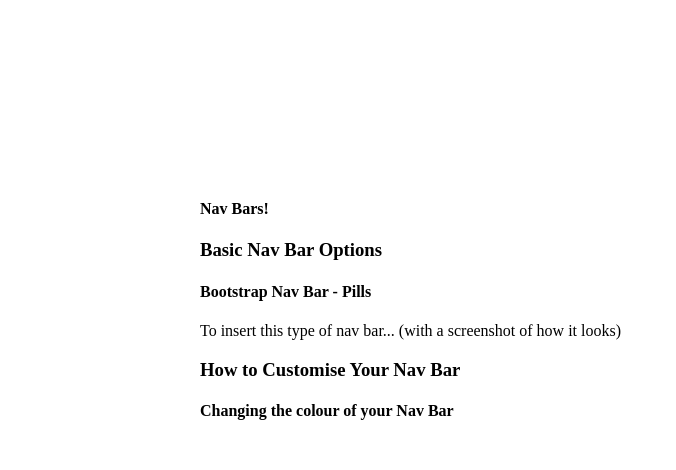
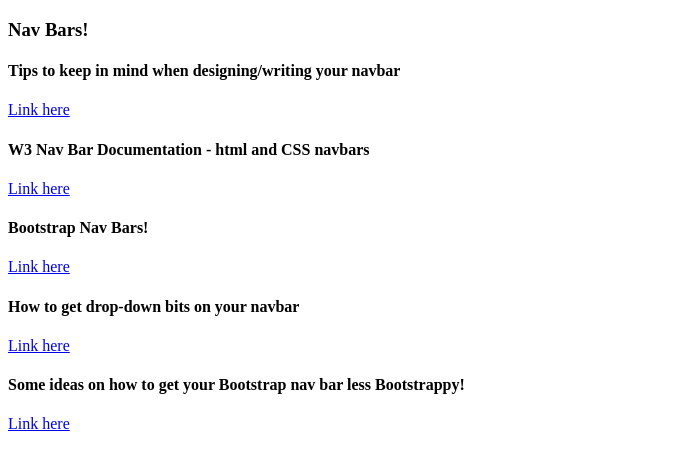
Before and after one commit to Keep-Calm-and-Carry-on-Coding/Coding-Tips, a plain HTML site: page navbars.html in a window 1280 px wide. Shown: the whole page, without its empty margins (0-676 px from the left). Drawn offline with Linux system fonts and the light colour scheme.

Commit message:
Updated with Resources

```diff
--- a/navbars.html
+++ b/navbars.html
@@ -1,16 +1,24 @@
 <!DOCTYPE html>
 <head>
-  <link rel='stylesheet' style='text/css' href='css.css'>
 </head>
 
 <body>
-<h4> Nav Bars! </h4>
-<h3> Basic Nav Bar Options </h3>
-<h4> Bootstrap Nav Bar - Pills </h4>
-<p> To insert this type of nav bar... (with a screenshot of how it looks) </p>
+<h3> Nav Bars! </h3>
 
-<h3>How to Customise Your Nav Bar </h3>
-<h4> Changing the colour of your Nav Bar </h4>
+<h4> Tips to keep in mind when designing/writing your navbar </h4>
+<a href="http://blog.usabilla.com/5-expert-tips-for-improving-your-navigation-menu/"> Link here </a>
+<br>
+<h4> W3 Nav Bar Documentation - html and CSS navbars </h4>
+<a href="http://www.w3schools.com/css/css_navbar.asp"> Link here </a>
+<br>
+<h4> Bootstrap Nav Bars!</h4>
+<a href="https://getbootstrap.com/components/#navbar"> Link here </a>
+<br>
+<h4> How to get drop-down bits on your navbar </h4>
+<a href="https://www.webcodegeeks.com/html5/html5-navigation-bar-example/">Link here</a>
+<br>
+<h4> Some ideas on how to get your Bootstrap nav bar less Bootstrappy!</h4>
+<a href="http://blog.jetstrap.com/2013/07/less-like-bootstrap/">Link here </a>
 
 <footer>
 </footer>
```
